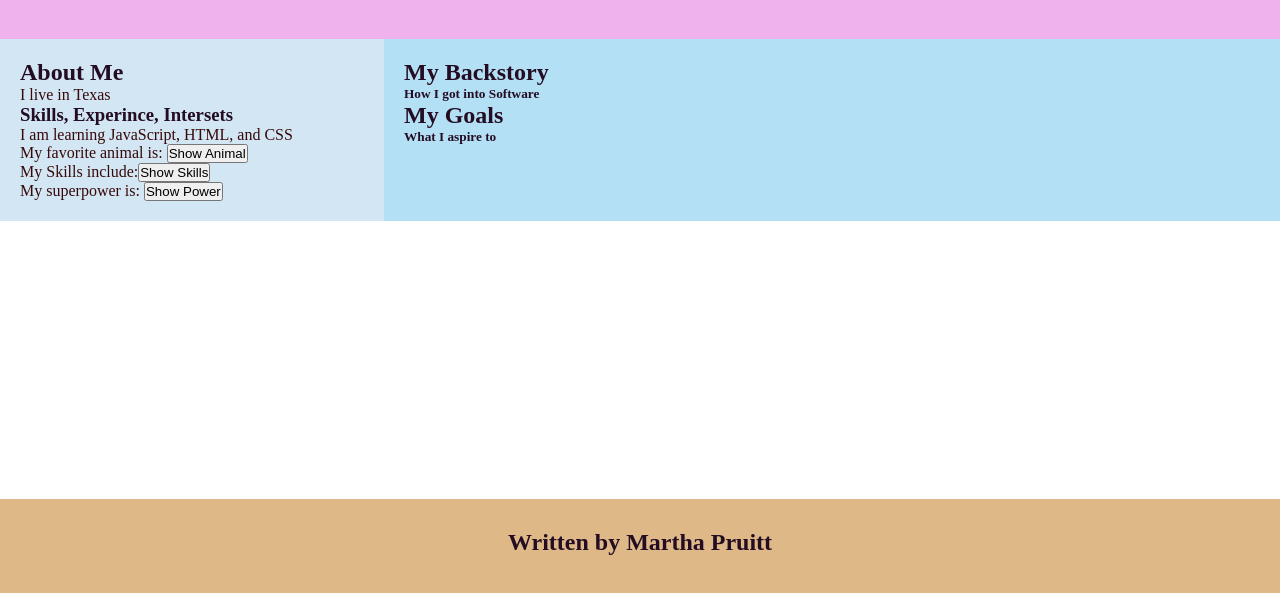
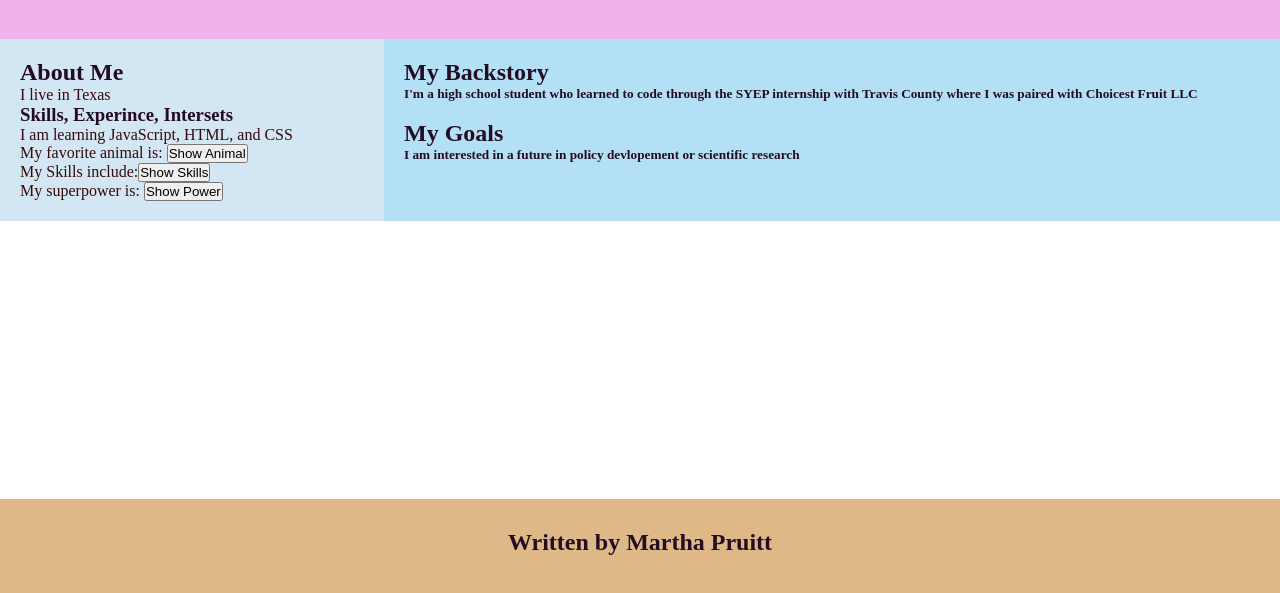
Before and after one commit to MarthaPruitt/Website, a plain HTML site: page index.html in a window 1280 px wide. Shown: the part 201-794 px from the top of the page. Drawn offline with Linux system fonts and the light colour scheme.

Commit message:
backstory

```diff
--- a/index.html
+++ b/index.html
@@ -48,9 +48,10 @@
 </div>
 <div class="main">
 <h2> My Backstory </h2>
-<h5> How I got into Software</h5>
-<h2>My Goals</h2>
-<h5>What I aspire to</h5>
+<h5> I'm a high school student who learned to code through the SYEP internship with Travis County where I was paired with Choicest Fruit LLC</h5>
+</br>
+<h2> My Goals</h2>
+<h5> I am interested in a future in policy devlopement or scientific research</h5>
 </div>
 </div>
 
```
